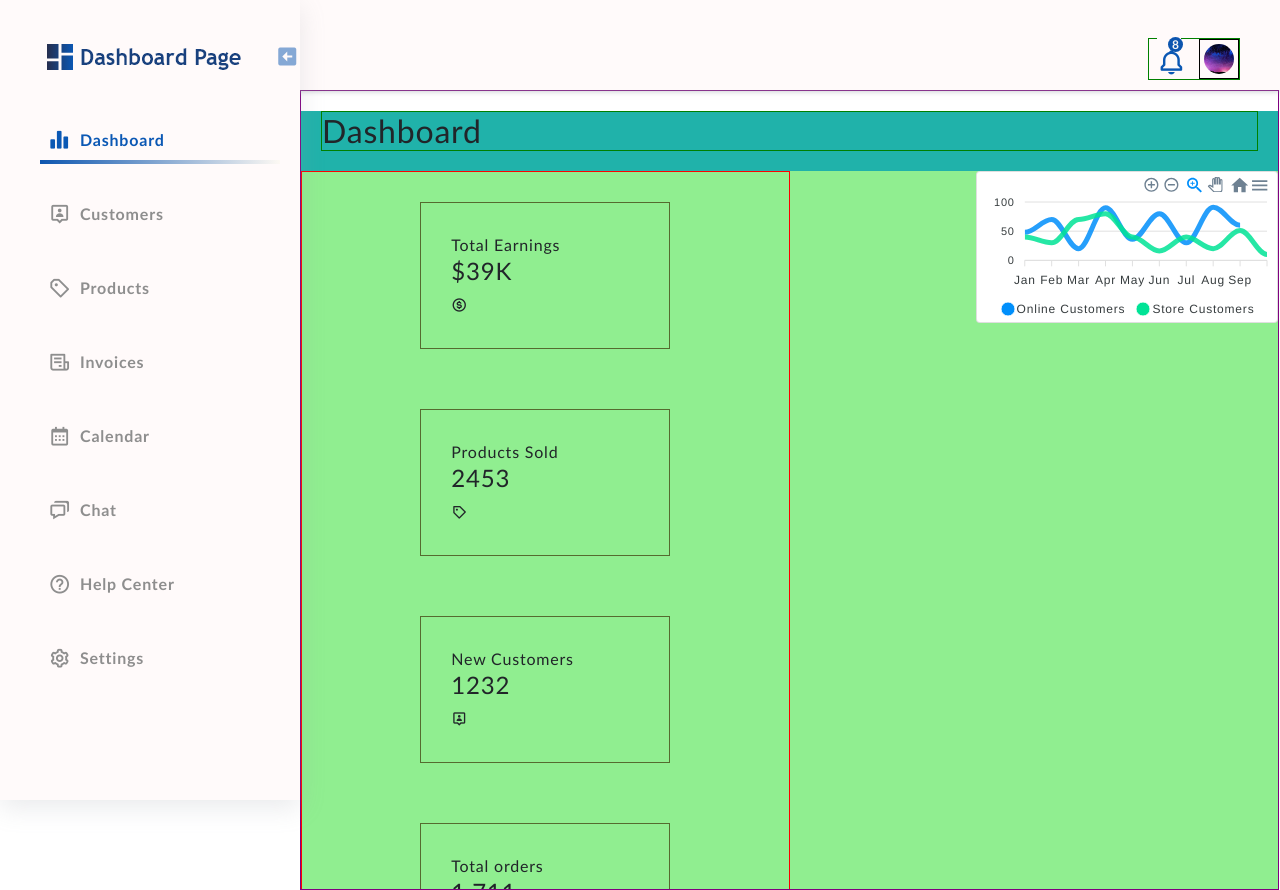
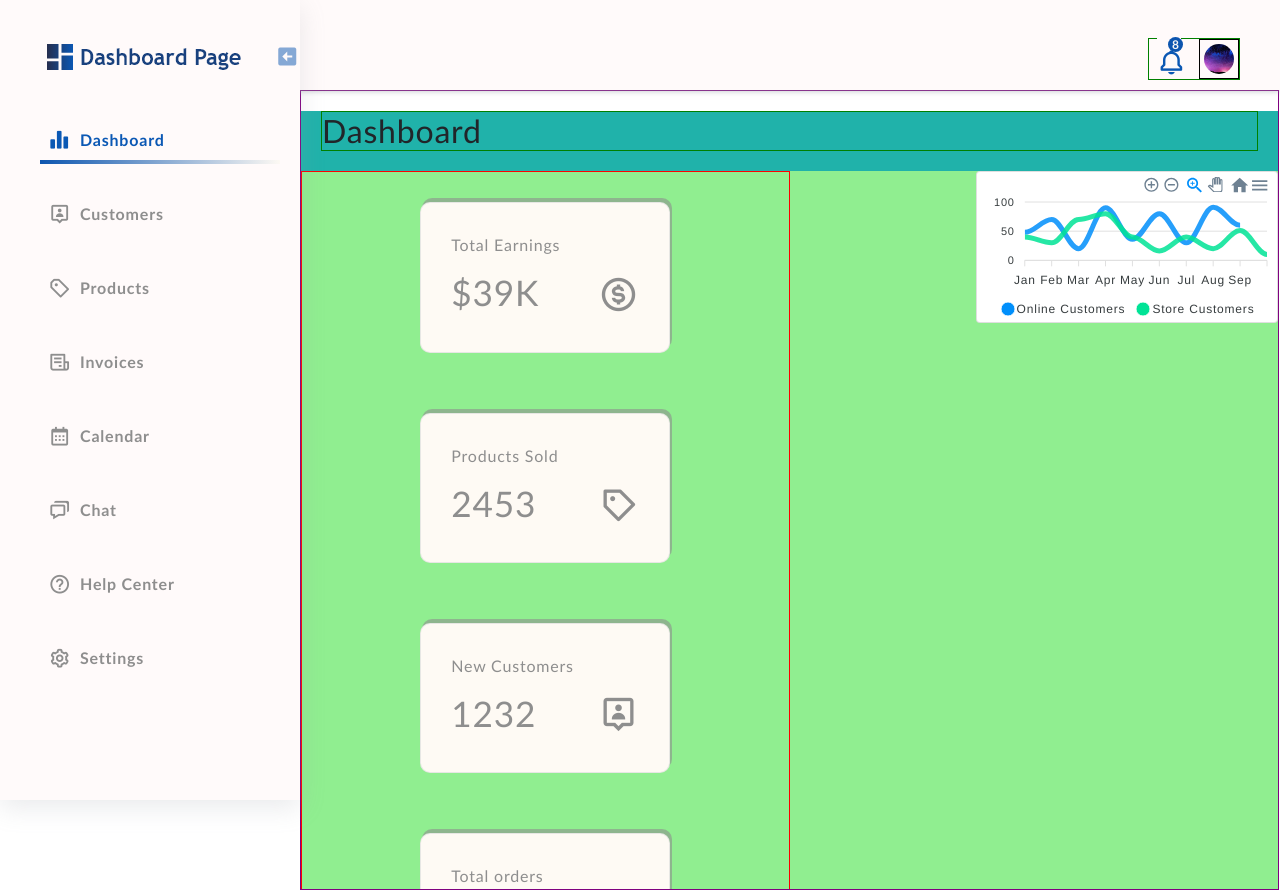
Before and after one commit to banuaggun/dashboard-design, a React (Create React App) app: page / in a window 1280 px wide. Built offline with nearby package versions, Linux system fonts and the light colour scheme.

Commit message:
Status Cards made flexible and styling applied

```diff
--- a/src/components/statusCard/StatusCard.jsx
+++ b/src/components/statusCard/StatusCard.jsx
@@ -2,7 +2,7 @@ import React from "react";
 
 //import "./StatusCards.css";
 
-import "./_statusCard3.scss";
+import "./_statusCard.scss";
 
 const StatusCard = (props) => {
   return (
@@ -11,10 +11,10 @@ const StatusCard = (props) => {
         <span>{props.title}</span>
       </div>
       <div className="status__card__info">
-        <div className="status__card__count">
+        <div className="status__card__info__count">
           <h4>{props.count}</h4>
         </div>{" "}
-        <div className="status__card__icon">
+        <div className="status__card__info__icon">
           <i className={props.icon}></i>
         </div>
       </div>
--- a/src/components/statusCard/_statusCard.scss
+++ b/src/components/statusCard/_statusCard.scss
@@ -1,50 +1,117 @@
-@use "../../assets/scss/_variables" as *;
+@use "../../assets/scss/_styles" as *;
+
+@use "../../assets/scss/_mixins" as *;
+
 
 .status__card{
-  min-width:200px;
-  height:165px;
-  display:flex;
-  justify-content:space-between;
+  min-width:220px;
+  width:100%;
+  padding:30px;
+  margin:30px auto;
+  height:auto;
   position:relative;
   overflow:hidden;
-  padding:30px;
-  margin-bottom:30px;
-  margin-left:auto;
-  margin-right:auto;
-  transition:color 0.5s ease 0s;
+
   color:map-get($colors, text, base);
   background-color:map-get($colors, background, light);
   border:1px solid map-get($colors, icon, dark);
   box-shadow:map-get($shadows, lightShadow);
   border-radius:map-get($radius, radius2);
+  transition:color 0.5s ease 0s;
 
   @include responsive('xxsmall'){
-    min-width:220px;
+    min-width:350px;
   }
   @include responsive('xsmall'){
-    min-width:150px;
-    flex-wrap:wrap;
-    flex-direction:row;
+    min-width:200px;
+  }
+  @include responsive('small'){
+    min-width:300px;
+  }
+  @include responsive('large'){
+    min-width:250px;
   }
 
-  @include responsive('small'){
-    max-width:200px;
-    min-width:100px;
-  }
-}
 
 
-/*
-border:1px solid red;
-margin:10px 10px 0px 30px;
-padding:20px;
-display:grid;
-grid-template-columns:calc(100% - 210px);
-z-index:1;
-transition:color 0.5s ease 0s;
-  color:map-get($colors, text, base);
-  background-color:map-get($colors, background, light);
-  border:1px solid map-get($colors, icon, dark);
-  box-shadow:map-get($shadows, lightShadow);
-  border-radius:map-get($radius, radius2);
-*/
+  &__title{
+    width:100%;
+    height:auto;
+    display:flex;
+    flex-direction:row;
+    justify-content:flex-start;
+    align-items:space-between;
+    margin-bottom:10px;
+    z-index:1;
+
+
+    span{
+      font-size:1rem;
+      &:hover::before{
+        display:block;
+        z-index:30;
+      }
+    }
+
+  }
+
+  &__info{
+    width:100%;
+    height:auto;
+    display:inline-flex;
+    flex-direction:row;
+
+    &__count{
+      width:70%;
+      height:auto;
+      z-index:1;
+      display:flex;
+      align-content:flex-start;
+      align-items:center;
+
+
+      h4{
+        font-size:2.2rem;
+        margin-top:4px;
+      }
+    }
+
+    &__icon{
+      width:30%;
+      height:auto;
+      z-index:1;
+      display:flex;
+      justify-content:flex-end;
+      align-items:center;
+
+      i{
+        font-size:2.5rem;
+      }
+    }
+  }
+
+
+  &:before{
+    content:"";
+    width:100%;
+    padding-top:100%;
+    border-radius:50%;
+    background-image:linear-gradient(to top right, map-get($colors, background, darkBlue), map-get($colors, background, hoverBlue));
+    position:absolute;
+    left:-50%;
+    top:0;
+    transform:scale(0);
+    transition:transform 0.8s ease 0s;
+    color:map-get($colors, text, light);
+  }
+
+  &:hover{
+    color:map-get($colors, text, light);
+    box-shadow:2px -4px 0 map-get($colors, background, hoverBlue);
+    &::before{
+      transform:scale(3);
+      color:map-get($colors, text, light);
+    }
+  }
+
+}
--- a/src/components/statusCard/_statusCard2.scss
+++ /dev/null
@@ -1,67 +0,0 @@
-@use "../../assets/scss/_variables" as *;
-
-.status__card{
-  display:grid;
-  grid-template-columns:repeat(2, 1fr);
-  grid-template-rows:auto auto;
-  grid-row-gap:15px;
-  grid-column-gap:20px;
-  z-index:1;
-  transition:color 0.5s ease 0s;
-  color:map-get($colors, text, base);
-  background-color:map-get($colors, background, light);
-  border:1px solid map-get($colors, icon, dark);
-  box-shadow:map-get($shadows, lightShadow);
-  border-radius:map-get($radius, radius2);
- width:calc(100% - 40px);
- margin-left:auto;
- margin-right:auto;
-  height:auto;
-  padding:30px;
-  position:relative;
-
-  @include responsive('xxsmall'){
-    color:red;
-    width:100%;
-  }
-@include responsive('xsmall'){
-  color:purple;
-  width:50%;
-}
-  /*
-  @include responsive('xxsmall'){
-    width:calc(100% - 20px);
-   margin:15px 10px;
-  }
-  @include responsive('xsmall'){
-    width:calc(100% + 20px);
-    margin:15px 20px 15px 0px;
-    overflow-x:hidden;
-  }
-  @include responsive('small'){
-    width:calc(100% + 80px);
-    margin:15px 40px 15px 0;
-  }
-  */
-
-  &__title{
-    display:inline-flex;
-    align-items:space-between;
-    margin-bottom:10px;
-    border:1px solid green;
-  }
-  &__info{
-    display:inline-flex;
-    flex-direction:row;
-    align-items:center;
-    justify-content:space-between;
-    margin-top:20px;
-    &__count{
-      font-size:1.5rem;
-
-    }
-    &__icon{
-      font-size:1.8rem;
-    }
-  }
-}
--- a/src/components/statusCard/_statusCard3.scss
+++ /dev/null
@@ -1,27 +0,0 @@
-@use "../../assets/scss/_variables" as *;
-
-
-.status__card{
-  min-width:220px;
-  width:100%;
-  padding:30px;
-  margin:30px auto;
-  height:auto;
-  border:1px solid black;
-  @include responsive('xxsmall'){
-    border:1px solid blue;
-    min-width:350px;
-  }
-  @include responsive('xsmall'){
-    border:1px solid darkgoldenrod;
-    min-width:200px;
-  }
-  @include responsive('small'){
-    border:1px solid darkmagenta;
-    min-width:300px;
-  }
-  @include responsive('large'){
-    border:1px solid darkolivegreen;
-    min-width:250px;
-  }
-}
```
